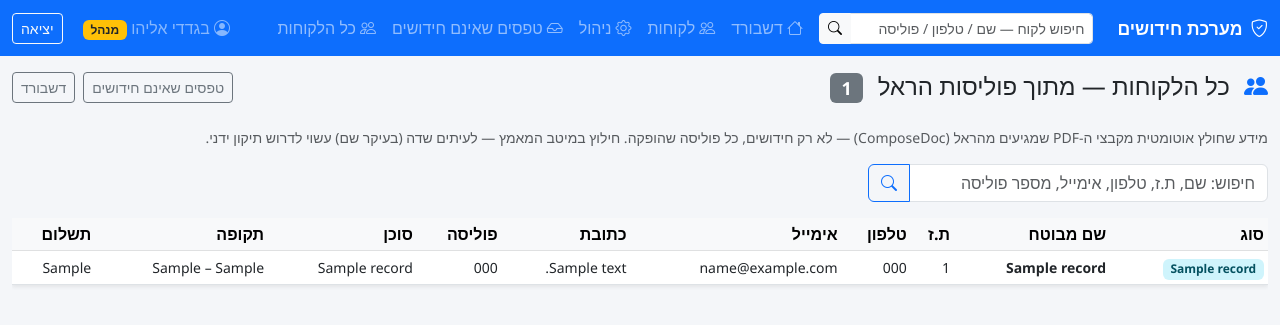
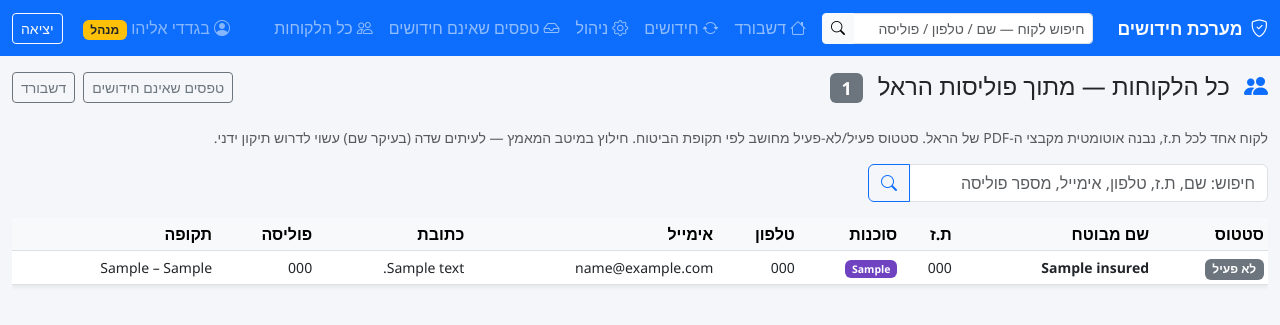
Before and after one commit to sharon-gaia/renewals-system, a Flask app: page /admin/policy-records in a window 1280 px wide. Shown: the top 325 px of the page. Run offline with Flask 3, Linux system fonts and the light colour scheme; a user stored in the database is signed in; tables that the repository leaves empty hold one stand-in row (values such as "Sample post").

Commit message:
Phase 1: insureds master table + active/inactive + nav rename
- New `insureds` table: one row per person (ID), built from Harel
  policy PDFs, with פעיל/לא פעיל status computed from the policy period.
- Backfill on first boot; rebuild + status recompute wired into /refresh.
- "כל הלקוחות" list now shows one row per insured with a status badge.
- Nav "לקוחות" renamed to "חידושים".

```diff
--- a/app.py
+++ b/app.py
@@ -82,6 +82,100 @@ def normalize_id_number(s):
     if s.isdigit() and len(s) < 9:
         return s.zfill(9)
     return s
+
+def parse_dmy(s):
+    """Parse a DD/MM/YYYY date string (as extracted from Harel PDFs) to a date. None on failure."""
+    s = str(s or '').strip()
+    m = re.match(r'(\d{2})/(\d{2})/(\d{4})', s)
+    if not m:
+        return None
+    try:
+        return datetime.date(int(m.group(3)), int(m.group(2)), int(m.group(1)))
+    except ValueError:
+        return None
+
+def brand_from_agency(agency):
+    """Derive the brand (גאיה/ווינר/אופיר) from the agency name on the policy."""
+    a = str(agency or '')
+    if 'גאיה' in a:
+        return 'גאיה'
+    if 'ווינר' in a or 'וינר' in a:
+        return 'ווינר'
+    if 'אופיר' in a:
+        return 'אופיר'
+    return ''
+
+def compute_active_status(period_end):
+    """Active if today is on/before the policy end date; inactive once it has passed."""
+    end = parse_dmy(period_end)
+    if not end:
+        return 'פעיל'  # unknown end date — assume active until told otherwise
+    return 'פעיל' if datetime.date.today() <= end else 'לא פעיל'
+
+def recompute_insured_statuses(conn):
+    """Weekly job: refresh פעיל/לא פעיל by date. Never touches admin-overridden rows
+    or ones already marked בוטל."""
+    changed = 0
+    for r in conn.execute(
+        "SELECT id, period_end, status FROM insureds WHERE status_override=0 AND status != 'בוטל'"
+    ).fetchall():
+        new_status = compute_active_status(r['period_end'])
+        if new_status != r['status']:
+            conn.execute("UPDATE insureds SET status=?, updated_at=? WHERE id=?",
+                         (new_status, datetime.datetime.now().isoformat(), r['id']))
+            changed += 1
+    conn.commit()
+    return changed
+
+def rebuild_insureds(conn):
+    """Build/refresh the insureds master from policy_records — one row per ID number,
+    using the policy with the latest start date. Preserves any existing activity
+    (notes, calls, VIP, status override) on rows that already exist."""
+    # Group policy_records by normalized ID, pick the latest by period_start
+    best = {}
+    for r in conn.execute(
+        "SELECT * FROM policy_records WHERE insured_id IS NOT NULL AND insured_id != ''"
+    ).fetchall():
+        idn = normalize_id_number(r['insured_id'])
+        if not idn:
+            continue
+        start = parse_dmy(r['period_start']) or datetime.date.min
+        if idn not in best or start >= best[idn][0]:
+            best[idn] = (start, r)
+
+    now = datetime.datetime.now().isoformat()
+    upserted = 0
+    for idn, (_, r) in best.items():
+        agency = r['agent_name'] or ''
+        brand = brand_from_agency(agency)
+        wa_source = 'ווינר' if brand in ('ווינר', 'אופיר') else None
+        existing = conn.execute("SELECT id, status_override FROM insureds WHERE id_number=?", (idn,)).fetchone()
+        status = compute_active_status(r['period_end'])
+        if existing:
+            # Refresh policy/contact facts but never clobber activity or an admin override
+            keep_status = existing['status_override'] == 1
+            conn.execute(
+                """UPDATE insureds SET name=?, agency=?, brand=?, phone=?, email=?, address=?,
+                   policy_number=?, period_start=?, period_end=?, whatsapp_source=COALESCE(whatsapp_source, ?),
+                   status=CASE WHEN status_override=1 THEN status ELSE ? END, updated_at=?
+                   WHERE id=?""",
+                (r['insured_name'], agency, brand, r['phone_mobile'] or r['phone_home'] or '',
+                 r['email'], r['address'], r['policy_number'], r['period_start'], r['period_end'],
+                 wa_source, status, now, existing['id'])
+            )
+        else:
+            conn.execute(
+                """INSERT INTO insureds
+                   (id_number, name, agency, brand, phone, email, address, policy_number,
+                    period_start, period_end, status, whatsapp_source, created_at, updated_at)
+                   VALUES (?,?,?,?,?,?,?,?,?,?,?,?,?,?)""",
+                (idn, r['insured_name'], agency, brand, r['phone_mobile'] or r['phone_home'] or '',
+                 r['email'], r['address'], r['policy_number'], r['period_start'], r['period_end'],
+                 status, wa_source, now, now)
+            )
+        upserted += 1
+    conn.commit()
+    return upserted
 
 # ── DB helpers ──────────────────────────────────────────────
 
@@ -191,6 +285,30 @@ def init_db():
             FOREIGN KEY (policy_document_id) REFERENCES policy_documents(id),
             FOREIGN KEY (customer_id) REFERENCES customers(id)
         );
+        CREATE TABLE IF NOT EXISTS insureds (
+            id INTEGER PRIMARY KEY AUTOINCREMENT,
+            id_number TEXT UNIQUE,
+            name TEXT,
+            agency TEXT,
+            brand TEXT,
+            phone TEXT,
+            email TEXT,
+            address TEXT,
+            policy_number TEXT,
+            period_start TEXT,
+            period_end TEXT,
+            status TEXT DEFAULT 'פעיל',
+            status_override INTEGER DEFAULT 0,
+            whatsapp_source TEXT,
+            agent_notes TEXT,
+            is_vip INTEGER DEFAULT 0,
+            handled_by TEXT,
+            call_date_1 TEXT, call_status_1 TEXT, call_by_1 TEXT,
+            call_date_2 TEXT, call_status_2 TEXT, call_by_2 TEXT,
+            call_date_3 TEXT, call_status_3 TEXT, call_by_3 TEXT,
+            created_at TEXT,
+            updated_at TEXT
+        );
         CREATE TABLE IF NOT EXISTS unmatched_submissions (
             id INTEGER PRIMARY KEY AUTOINCREMENT,
             received_at TEXT,
@@ -237,6 +355,16 @@ def init_db():
             ('sharon', generate_password_hash('admin123'), 'שרון', 'admin')
         )
     conn.commit()
+
+    # First-time backfill of the insureds master from existing policy PDFs
+    have_insureds = conn.execute("SELECT COUNT(*) FROM insureds").fetchone()[0]
+    have_records = conn.execute("SELECT COUNT(*) FROM policy_records").fetchone()[0]
+    if have_insureds == 0 and have_records > 0:
+        try:
+            rebuild_insureds(conn)
+        except Exception as e:
+            print(f'[init] insureds backfill שגיאה: {e}')
+
     conn.close()
 
 def active_month():
@@ -614,21 +742,21 @@ def other_forms_delete():
 @login_required
 @admin_required
 def policy_records():
-    """All customer/policy data extracted from Harel policy PDFs — beyond just this
-    month's renewal batch. Best-effort extraction — some fields may need correction."""
+    """All customers (master) — one row per insured (by ID), built from the Harel
+    policy PDFs. Best-effort extraction — some fields may need correction."""
     q = request.args.get('q', '').strip()
     conn = get_db()
     if q:
         like = f'%{q}%'
         rows = conn.execute(
-            '''SELECT * FROM policy_records
-               WHERE insured_name LIKE ? OR insured_id LIKE ? OR policy_number LIKE ?
-                  OR phone_mobile LIKE ? OR email LIKE ?
-               ORDER BY extracted_at DESC''',
+            '''SELECT * FROM insureds
+               WHERE name LIKE ? OR id_number LIKE ? OR policy_number LIKE ?
+                  OR phone LIKE ? OR email LIKE ?
+               ORDER BY name''',
             (like, like, like, like, like)
         ).fetchall()
     else:
-        rows = conn.execute('SELECT * FROM policy_records ORDER BY extracted_at DESC LIMIT 300').fetchall()
+        rows = conn.execute('SELECT * FROM insureds ORDER BY name LIMIT 500').fetchall()
     conn.close()
     return render_template('policy_records.html', items=rows, q=q)
 
@@ -1572,6 +1700,10 @@ def refresh_data():
         try:
             check_email_inbox()
             check_policy_documents()
+            conn = get_db()
+            rebuild_insureds(conn)
+            recompute_insured_statuses(conn)
+            conn.close()
         except Exception as e:
             print(f'[refresh] שגיאה: {e}')
 
--- a/templates/base.html
+++ b/templates/base.html
@@ -33,7 +33,7 @@
     <div class="collapse navbar-collapse" id="nav">
       <ul class="navbar-nav me-auto">
         <li class="nav-item"><a class="nav-link" href="/"><i class="bi bi-house me-1"></i>דשבורד</a></li>
-        <li class="nav-item"><a class="nav-link" href="/customers"><i class="bi bi-people me-1"></i>לקוחות</a></li>
+        <li class="nav-item"><a class="nav-link" href="/customers"><i class="bi bi-arrow-repeat me-1"></i>חידושים</a></li>
         {% if session.role == 'admin' %}
         <li class="nav-item"><a class="nav-link" href="/admin"><i class="bi bi-gear me-1"></i>ניהול</a></li>
         <li class="nav-item"><a class="nav-link" href="/admin/other-forms"><i class="bi bi-inbox me-1"></i>טפסים שאינם חידושים</a></li>
--- a/templates/policy_records.html
+++ b/templates/policy_records.html
@@ -15,7 +15,7 @@
 </div>
 
 <p class="text-muted small mb-3">
-  מידע שחולץ אוטומטית מקבצי ה-PDF שמגיעים מהראל (ComposeDoc) — לא רק חידושים, כל פוליסה שהופקה.
+  לקוח אחד לכל ת.ז, נבנה אוטומטית מקבצי ה-PDF של הראל. סטטוס פעיל/לא-פעיל מחושב לפי תקופת הביטוח.
   חילוץ במיטב המאמץ — לעיתים שדה (בעיקר שם) עשוי לדרוש תיקון ידני.
 </p>
 
@@ -36,31 +36,39 @@
   <table class="table table-sm table-hover align-middle bg-white shadow-sm">
     <thead class="table-light">
       <tr>
-        <th>סוג</th>
+        <th>סטטוס</th>
         <th>שם מבוטח</th>
         <th>ת.ז</th>
+        <th>סוכנות</th>
         <th>טלפון</th>
         <th>אימייל</th>
         <th>כתובת</th>
         <th>פוליסה</th>
-        <th>סוכן</th>
         <th>תקופה</th>
-        <th>תשלום</th>
       </tr>
     </thead>
     <tbody>
       {% for item in items %}
       <tr>
-        <td><span class="badge bg-info-subtle text-info-emphasis">{{ item.doc_type_label or '—' }}</span></td>
-        <td class="small fw-semibold">{{ item.insured_name or '—' }}</td>
-        <td class="small">{{ item.insured_id or '—' }}</td>
-        <td class="small">{{ item.phone_mobile or item.phone_home or '—' }}</td>
+        <td>
+          {% if item.status == 'פעיל' %}
+          <span class="badge bg-success">פעיל</span>
+          {% elif item.status == 'בוטל' %}
+          <span class="badge bg-danger">בוטל</span>
+          {% else %}
+          <span class="badge bg-secondary">לא פעיל</span>
+          {% endif %}
+        </td>
+        <td class="small fw-semibold">{{ item.name or '—' }}</td>
+        <td class="small">{{ item.id_number or '—' }}</td>
+        <td class="small">
+          {% if item.brand %}<span class="badge {{ 'bg-info' if item.brand == 'גאיה' else 'bg-purple' }}">{{ item.brand }}</span>{% else %}—{% endif %}
+        </td>
+        <td class="small">{{ item.phone or '—' }}</td>
         <td class="small">{{ item.email or '—' }}</td>
         <td class="small">{{ item.address or '—' }}</td>
         <td class="small">{{ item.policy_number or '—' }}</td>
-        <td class="small">{{ item.agent_name or '—' }}</td>
         <td class="small text-nowrap">{{ item.period_start or '—' }} – {{ item.period_end or '—' }}</td>
-        <td class="small">{{ item.total_payment or '—' }}</td>
       </tr>
       {% endfor %}
     </tbody>
```
